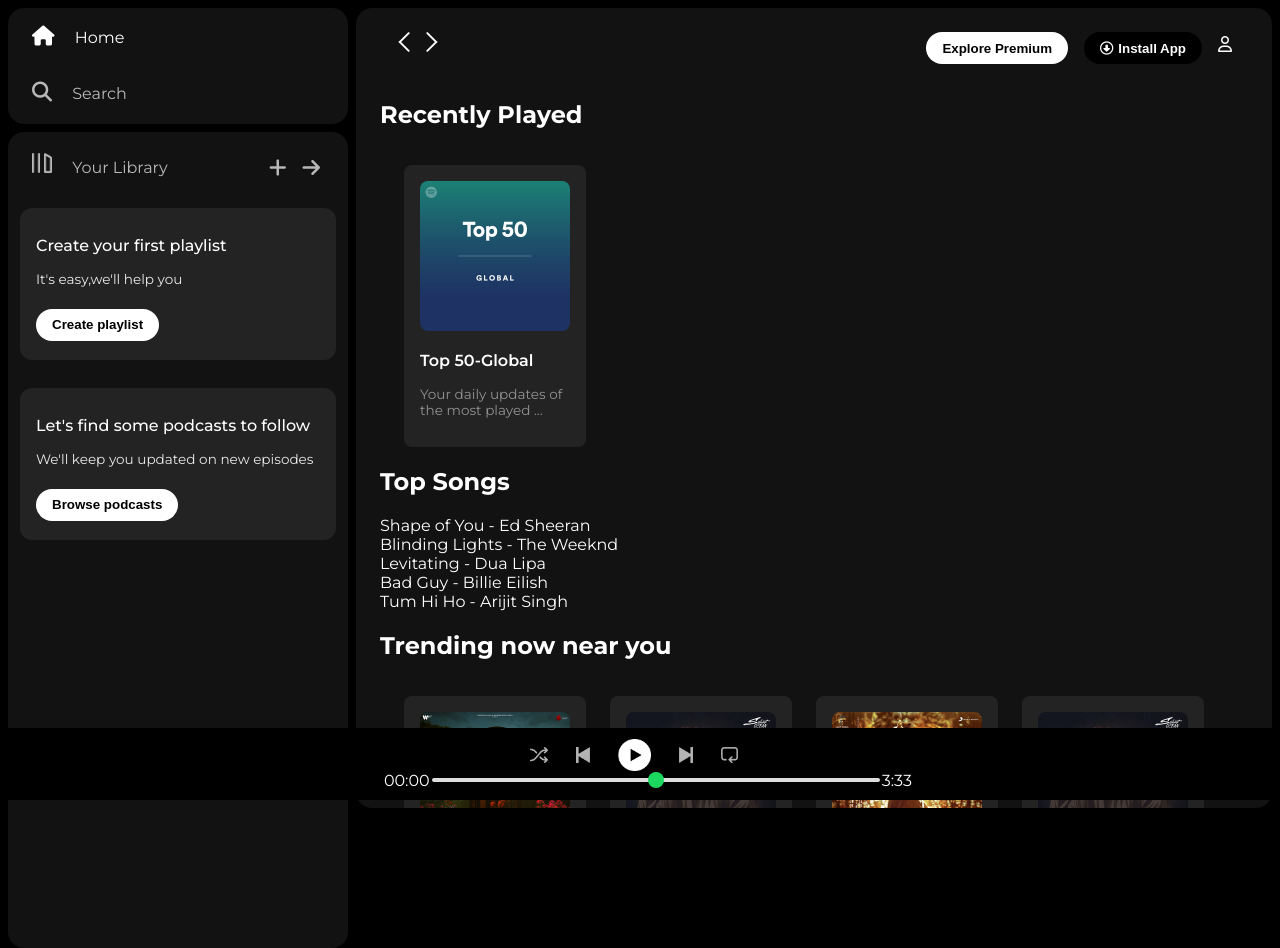
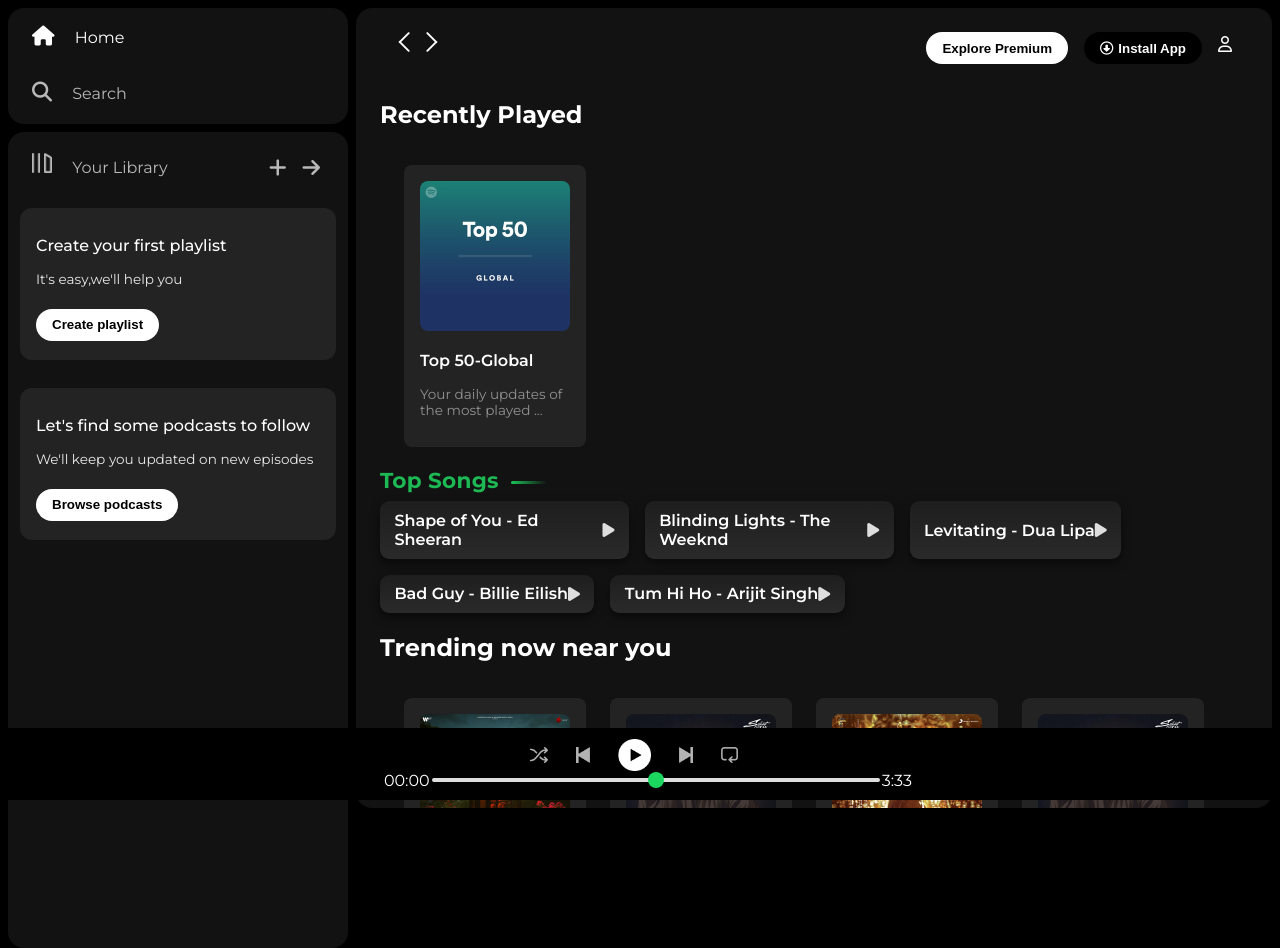
Before and after one commit to student-nitrr/Spotify-Clone, a plain HTML site: page index.html in a window 1280 px wide. Drawn offline with Linux system fonts and the light colour scheme; a script that the page names is missing; files whose address does not match are found by name.

Commit message:
Refactor and enhance CSS styles for layout

```diff
--- a/style.css
+++ b/style.css
@@ -195,6 +195,68 @@ a{
     opacity: 0.5;
 }
 
+/* Top Songs heading styles */
+.top-songs-heading{
+    color: #1DB954; /* Spotify green */
+    font-size: 1.35rem;
+    font-weight: 700;
+    margin-top: 1.25rem;
+    margin-bottom: 0.5rem;
+    letter-spacing: 0.2px;
+    display: inline-block;
+}
+
+.top-songs-heading::after{
+    content: '';
+    display: inline-block;
+    width: 36px;
+    height: 3px;
+    background: linear-gradient(90deg, rgba(27,215,96,0.9), rgba(255,255,255,0));
+    margin-left: 0.75rem;
+    vertical-align: middle;
+    border-radius: 2px;
+}
+
+/* Top Songs list contents */
+.songs-container{
+    display: flex;
+    gap: 1rem;
+    flex-wrap: wrap;
+    margin-bottom: 1rem;
+}
+
+.song{
+    background: linear-gradient(180deg, #1e1e1e, #2a2a2a);
+    padding: 0.6rem 0.9rem;
+    border-radius: 0.6rem;
+    color: #ffffff;
+    font-weight: 600;
+    box-shadow: 0 4px 10px rgba(0,0,0,0.5);
+    transition: transform 150ms ease, box-shadow 150ms ease, background 150ms ease;
+    min-width: 160px;
+    max-width: 220px;
+    display: inline-flex;
+    align-items: center;
+}
+
+.song:hover{
+    transform: translateY(-6px);
+    box-shadow: 0 10px 22px rgba(0,0,0,0.6);
+    background: linear-gradient(180deg, #232323, #2f2f2f);
+}
+
+.song:active{
+    transform: translateY(-2px);
+}
+
+.song::after{
+    content: '\f04b'; /* FontAwesome play icon as pseudo */
+    font-family: 'Font Awesome 6 Free';
+    font-weight: 900;
+    margin-left: auto;
+    opacity: 0.85;
+}
+
 .footer{
     height: 300px;
     display: flex;
```
